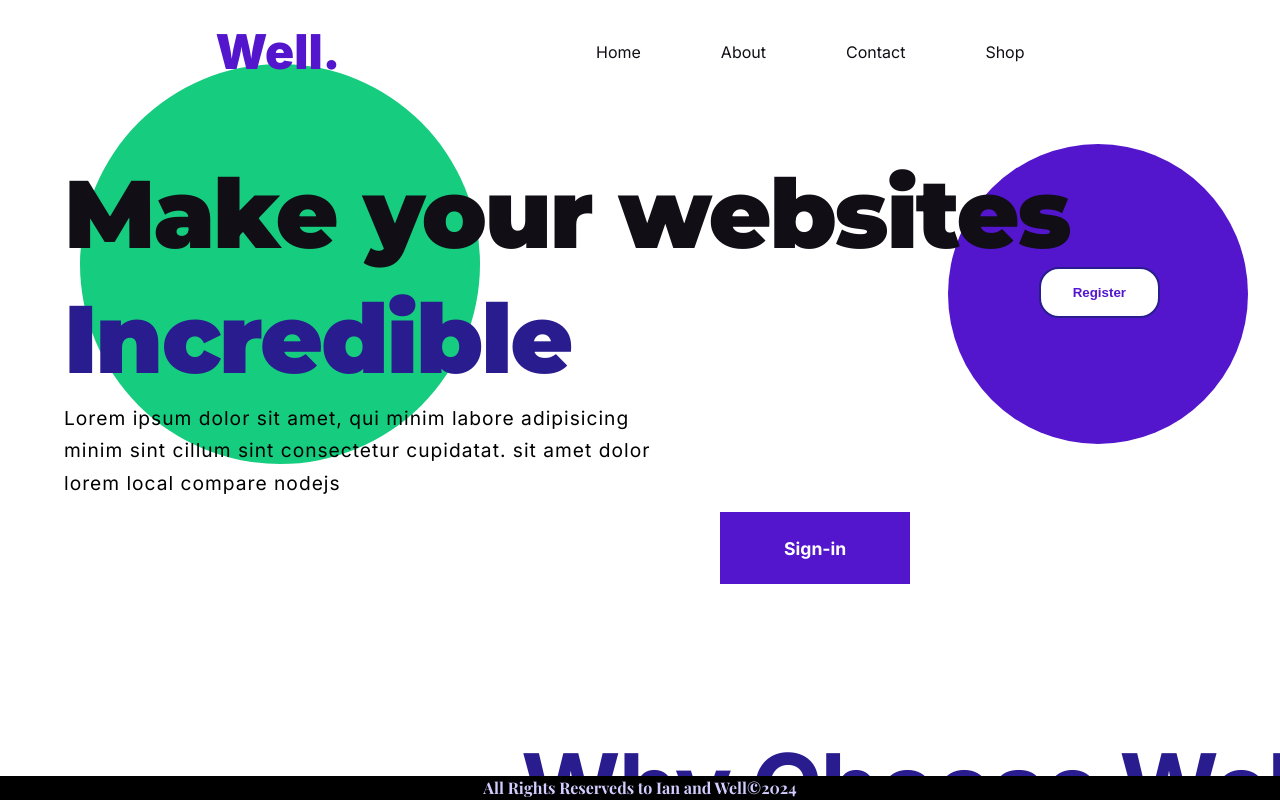
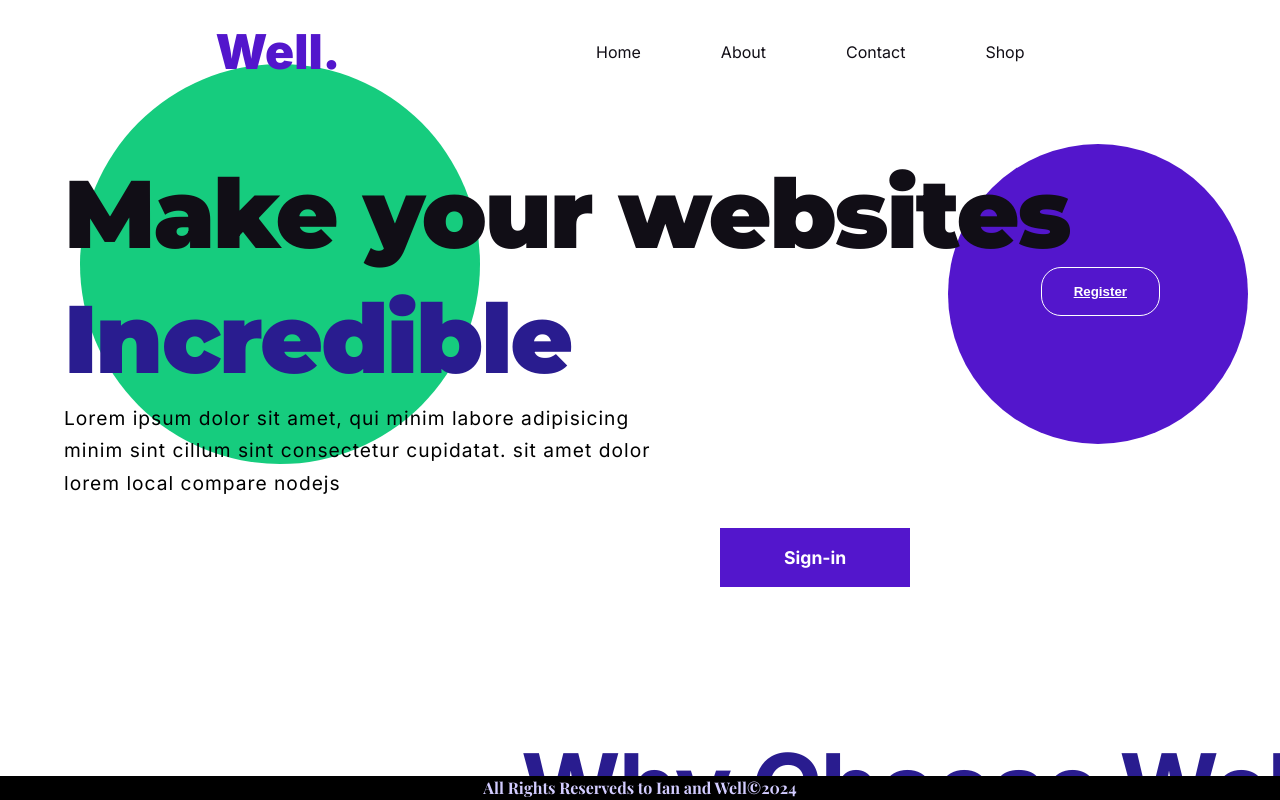
Before and after one commit to ianalves-alt/proj1SampleWebsite, a React (Vite) app: page / in a window 1280 px wide. In both pictures the pointer is over the button "Register". Shown: the top 800 px of the page. Built offline with nearby package versions, Linux system fonts and the light colour scheme; a web font is replaced by a local one.

Commit message:
finished media query pc

```diff
--- a/src/index.css
+++ b/src/index.css
@@ -103,6 +103,14 @@
   background: white;
   font-weight: bolder;
 }
+.reg:hover{
+  transition: 0.3s ease-in-out;
+  background-color: var(--primary);
+  border: 1.5px solid white;
+  color: white;
+  text-decoration: underline;
+  cursor: pointer;
+}
 .oahero p{
   max-width: 600px;
   line-height: 1.7;
@@ -126,14 +134,14 @@ right: 2rem;
 }
 .signin{
   border-radius: 0px;
-  padding: 1.6rem 4rem;
+  padding: 1.2rem 4rem;
   border: none;
   background-color: var(--primary);
   color: white;
   font-weight: bolder;
   position: absolute;
   left: 30rem;
-  top: 27rem;
+  top: 28rem;
   font-size: 1.1rem;
   font-family: "Inter";
   margin-left: 15rem;
```
